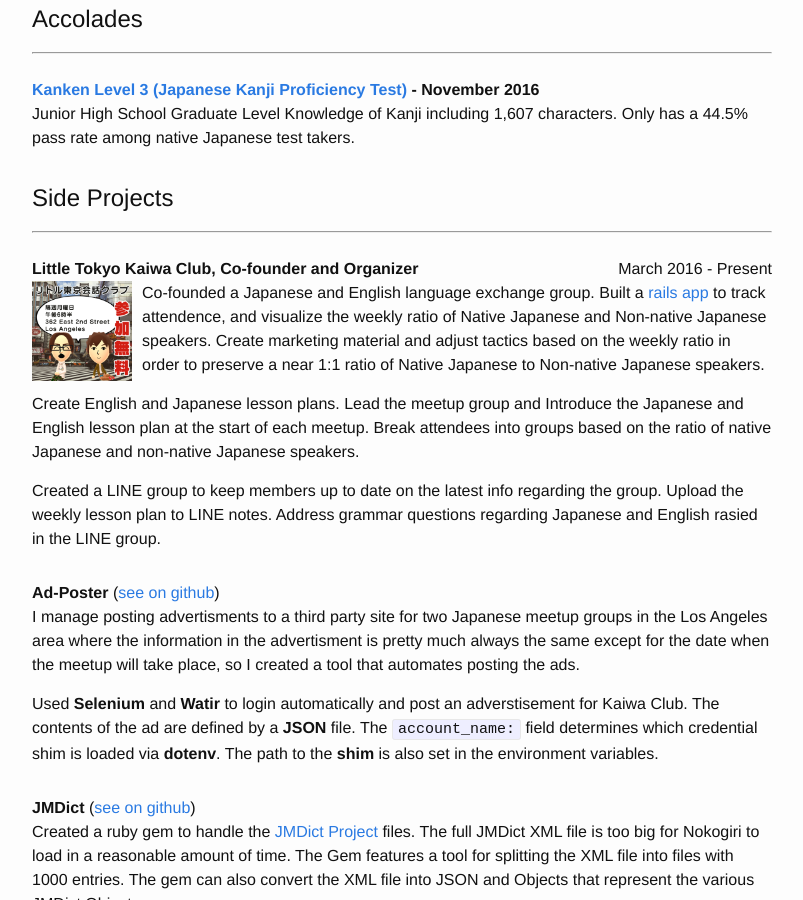
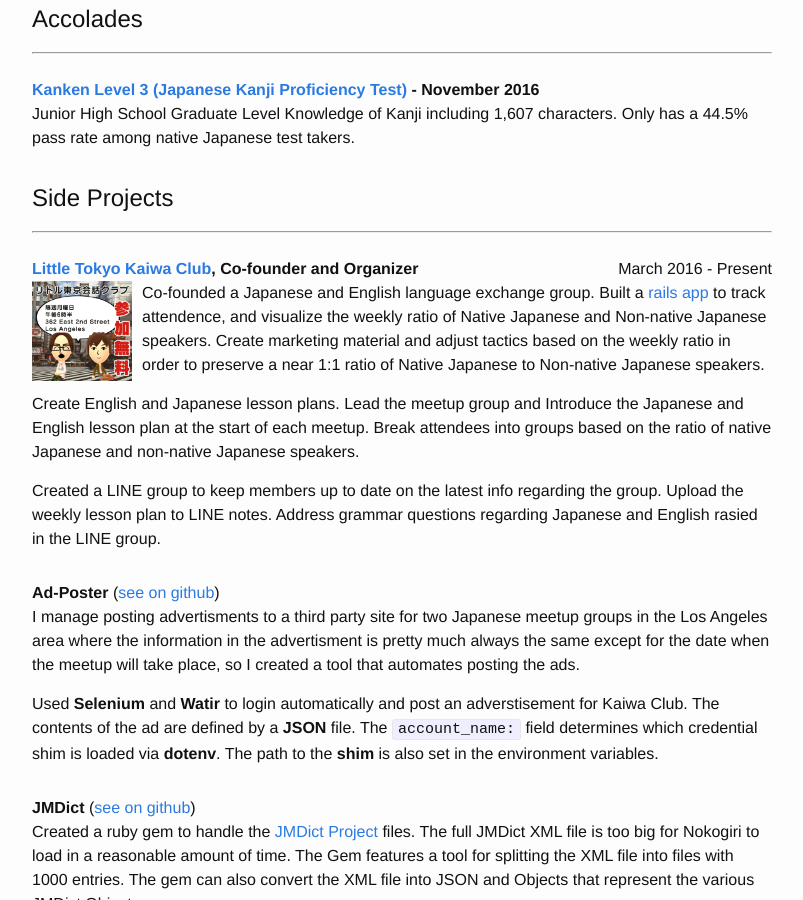
Before and after one commit to SleepyDeveloper/sleepydeveloper.github.io, a Jekyll site: the page built from index.html, in a window 1280 px wide and 900 px high, scrolled down 3506 px. Shown: the whole window, without its empty margins (238-1041 px from the left). Built offline with Jekyll 4.4.1, drawn with Linux system fonts in a browser that asks for light colours; part of the change alters nothing that is shown.

```diff
--- a/index.html
+++ b/index.html
@@ -273,7 +273,9 @@ layout: default
   <hr /><br />
   <ul class="post-list">
     <li>
-      <strong>Little Tokyo Kaiwa Club, Co-founder and Organizer</strong>
+      <strong><a href="https://www.meetup.com/LittleTokyoKaiwaClub/"
+        target="_blank">
+        Little Tokyo Kaiwa Club</a>, Co-founder and Organizer</strong>
       <div class="work-dates">
         March 2016 - Present
       </div><br />
```
